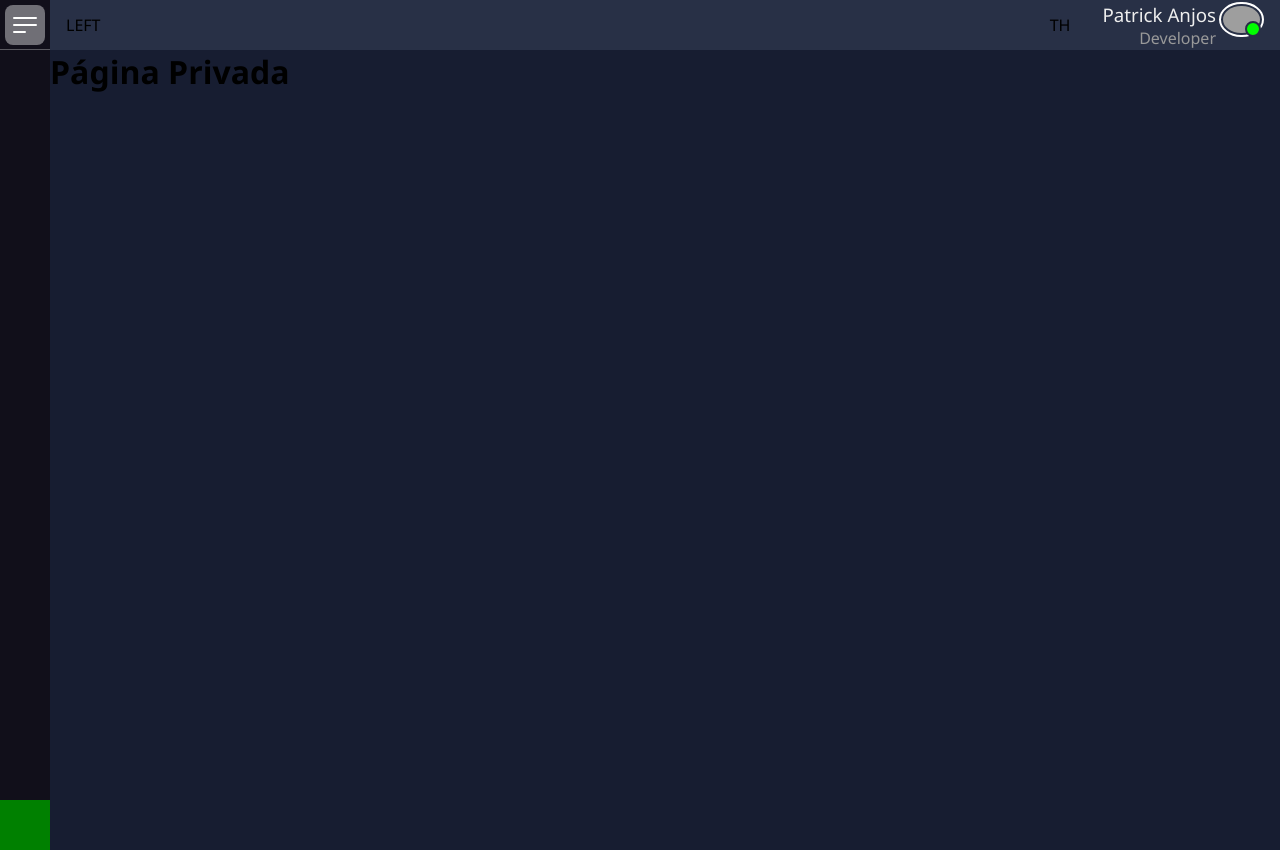
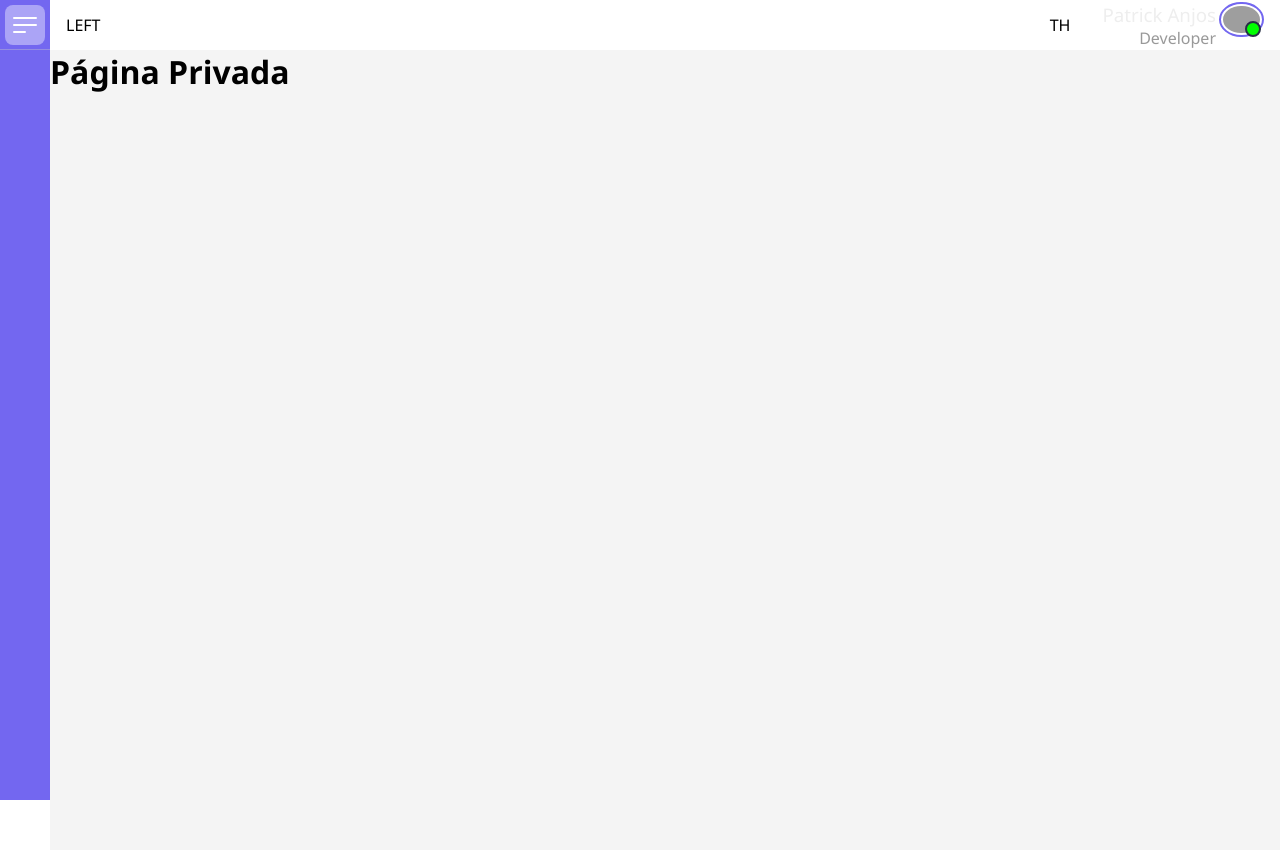
Before and after one commit to setxpro/system-admin, a React (Create React App) app: page / in a window 1280 px wide. Built offline with nearby package versions, Linux system fonts and the light colour scheme; grey boxes are pictures that could not be loaded.

Commit message:
define themes

```diff
--- a/src/Components/Header/styles.ts
+++ b/src/Components/Header/styles.ts
@@ -2,7 +2,7 @@ import styled from "styled-components";
 
 export const Container = styled.div`
   height: 50px;
-  background: #283046;
+  background: #ffffff;
 
   position: sticky;
   top: 0;
@@ -49,7 +49,7 @@ export const AvatarArea = styled.div`
     img {
       width: 45px;
       border-radius: 50%;
-      border: 2px solid #fff;
+      border: 2px solid #7367f0;
       padding: 2px;
     }
     &::after {
--- a/src/Components/Layout/styles.ts
+++ b/src/Components/Layout/styles.ts
@@ -2,5 +2,5 @@ import styled from "styled-components";
 
 export const Container = styled.div`
   height: 100vh;
-  background: #171d31;
+  background: #f4f4f4;
 `;
--- a/src/Components/Sidebar/styles.ts
+++ b/src/Components/Sidebar/styles.ts
@@ -5,7 +5,7 @@ import { IoMdClose } from "react-icons/io";
 export const Container = styled.div<{ openSidebar: boolean }>`
   width: ${(props) => (props.openSidebar ? "200px" : "50px")};
   transition: all 0.5s ease;
-  background: #110f1a;
+  background: #7367f0;
   position: fixed;
   left: 0;
   top: 0;
--- a/src/Pages/Template/styles.ts
+++ b/src/Pages/Template/styles.ts
@@ -3,8 +3,6 @@ import styled from "styled-components";
 export const Container = styled.div`
   width: 100%;
   display: flex;
-  background: green;
-
   justify-content: flex-end;
 `;
 
```
Also changed, not shown: src/Styles/themes/dark.ts (added, +10 -0 lines), src/Styles/themes/light.ts (added, +10 -0 lines).
